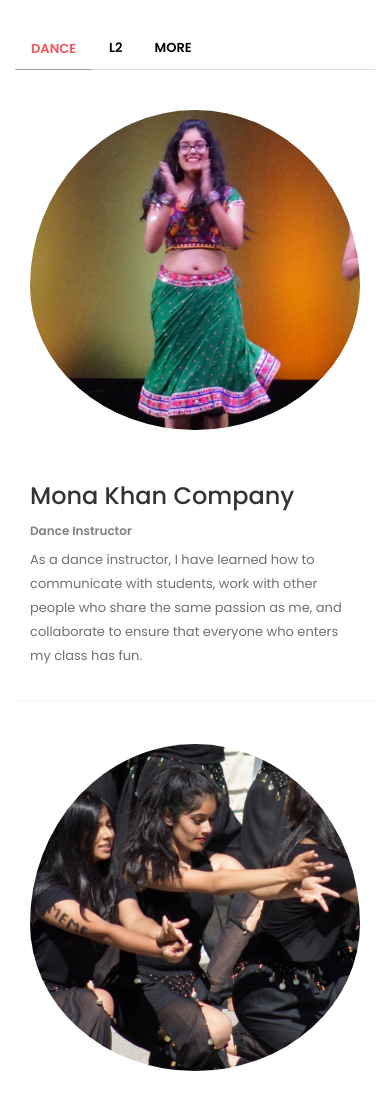
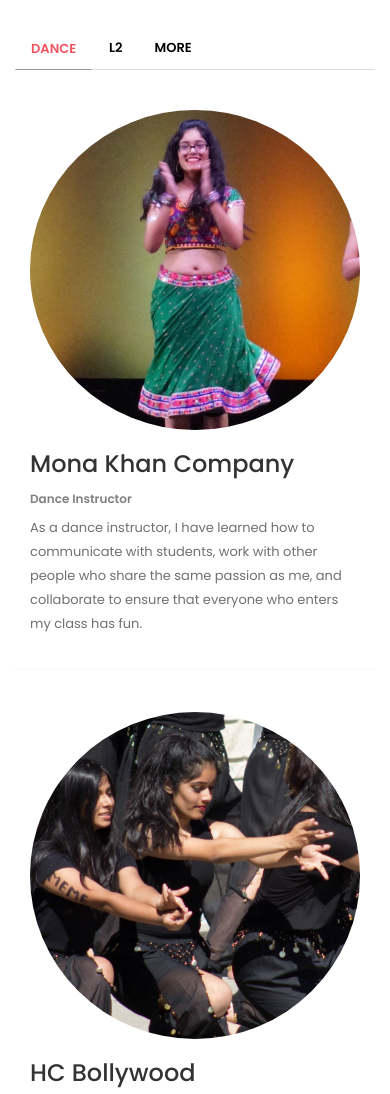
Before and after one commit to Amartya1999/ananyaWeb, a plain HTML site: page index.html in a window 390 px wide. Shown: the part 4926-6020 px from the top of the page. Drawn offline with Linux system fonts and the light colour scheme.

Commit message:
fixed egg bug

```diff
--- a/css/style.css
+++ b/css/style.css
@@ -715,7 +715,7 @@ footer {
   }
 
   #program img {
-    padding-bottom: 32px;
+    padding-bottom: 0px;
   }
 
   #sponsors img {
```
